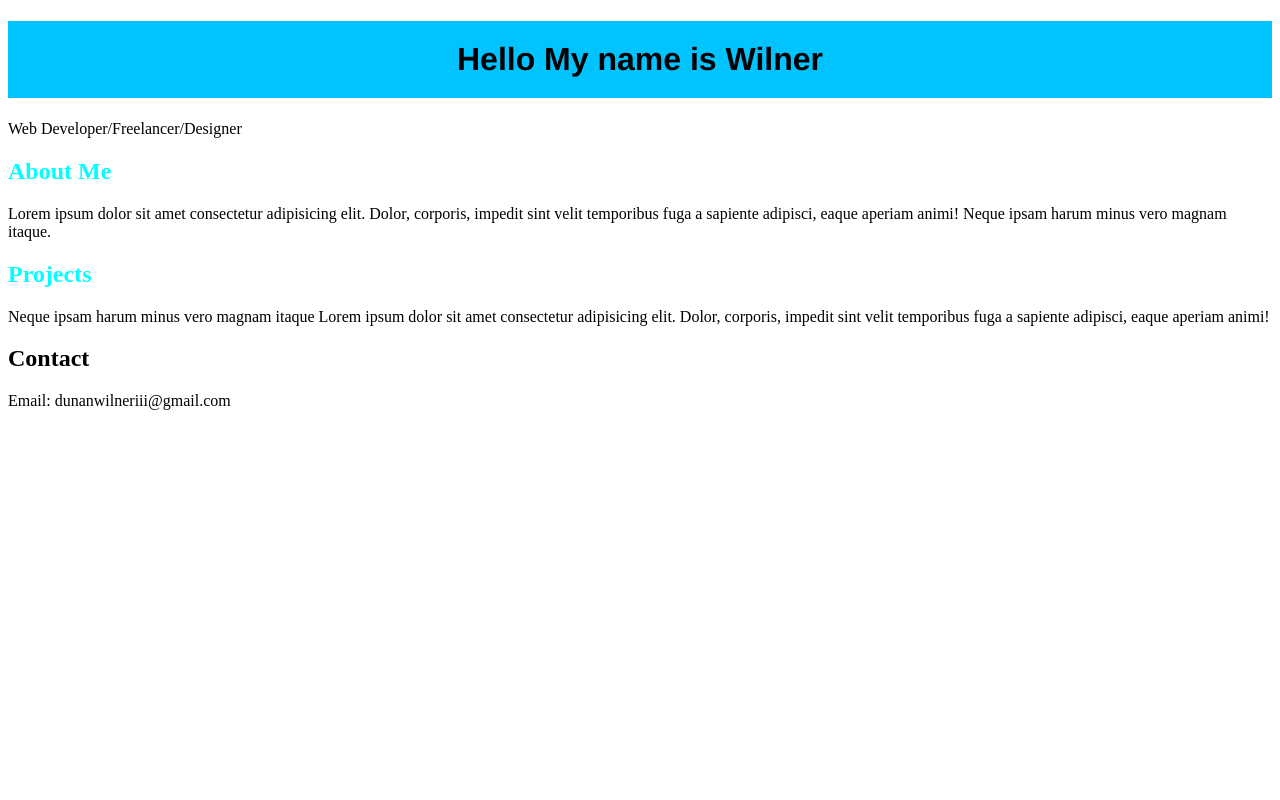
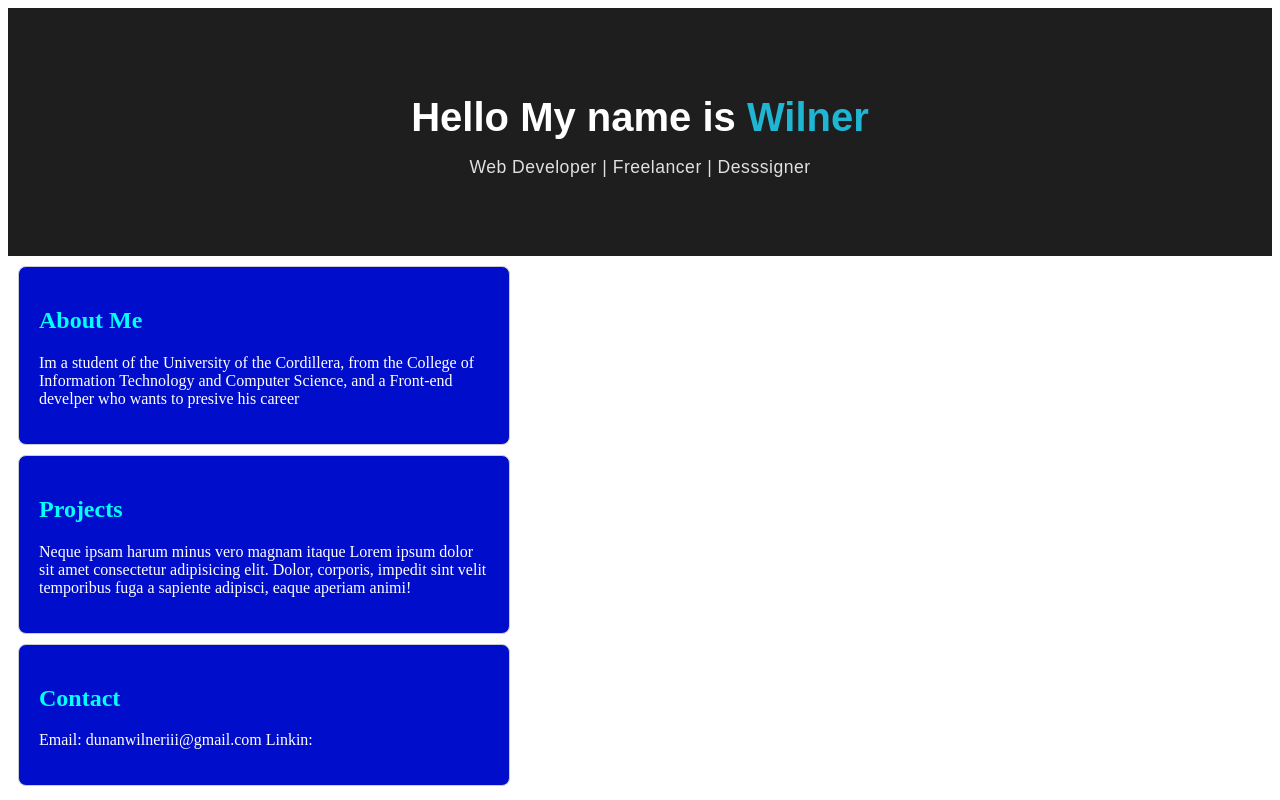
Before and after one commit to dunanwilneriii-boop/Webtech, a plain HTML site: page Student-profile/index.html in a window 1280 px wide. Drawn offline with Linux system fonts and the light colour scheme.

Commit message:
Save and Update my progress

```diff
--- a/Student-profile/index.html
+++ b/Student-profile/index.html
@@ -11,29 +11,24 @@
 
 <body>
 
-    <header>
-        <h1>Hello My name is Wilner</h1>
+    <header class="hero-banner">
+        <h1>Hello My name is <span class="highlight">Wilner</span></h1>
+        <p class="subtitle">Web Developer | Freelancer | Desssigner</p>
 
-        <p class="intro">
-            Web Developer/Freelancer/Designer
-        </p>
     </header>
 
     <main class="card-container">
 
         <div class="card">
             <h2 style="color: aqua;">About Me</h2>
-            <p>
-                Lorem ipsum dolor sit amet consectetur adipisicing elit.
-                Dolor, corporis, impedit sint velit temporibus fuga a
-                sapiente adipisci, eaque aperiam animi! Neque ipsam harum
-                minus vero magnam itaque.
+            <p style="color: white;">
+                    Im a student of the University of the Cordillera, from the College of Information Technology and Computer Science, and a Front-end develper who wants to presive his career
             </p>
         </div>
 
         <div class="card">
             <h2 style="color: aqua;">Projects</h2>
-            <p>
+            <p style="color:white">
                 Neque ipsam harum minus vero magnam itaque Lorem ipsum
                 dolor sit amet consectetur adipisicing elit. Dolor,
                 corporis, impedit sint velit temporibus fuga a
@@ -42,9 +37,10 @@
         </div>
 
         <div class="card">
-            <h2>Contact</h2>
-            <p>
+            <h2 style="color: aqua;">Contact</h2>
+            <p style="color: white;">
                 Email: dunanwilneriii@gmail.com
+                Linkin:
             </p>
         </div>
 
--- a/Student-profile/profile_style.css
+++ b/Student-profile/profile_style.css
@@ -1,6 +1,33 @@
-h1 {
-     background-color: rgb(0, 195, 255);
-    font-family: 'Franklin Gothic Medium', 'Arial Narrow', Arial, sans-serif;
+.hero-banner {
+  background-color: #1e1e1e; /* Dark gray background */
+  color: #ffffff;            /* White default text */
+  text-align: center;        /* Center all text */
+  padding: 60px 20px;        /* Add space above and below */
+  font-family: Arial, sans-serif;
+}
+
+.hero-banner h1 {
+  font-size: 2.5rem;
+  margin-bottom: 15px;       /* Space between greeting and roles */
+}
+
+.highlight {
+  color: #1fb6d4;            /* Blue/cyan accent for your name */
+}
+
+.subtitle {
+  font-size: 1.1rem;
+  color: #e0e0e0;            /* Slightly softer white for the subtitle */
+  letter-spacing: 0.5px;
+}
+
+
+.card {
+    width: 450px;
     padding: 20px;
-    text-align: center;
+    margin: 10px;
+    border: 1px solid #cccccc;
+    border-radius: 8px;
+    background-color: rgb(0, 14, 203);
+
 }
```
